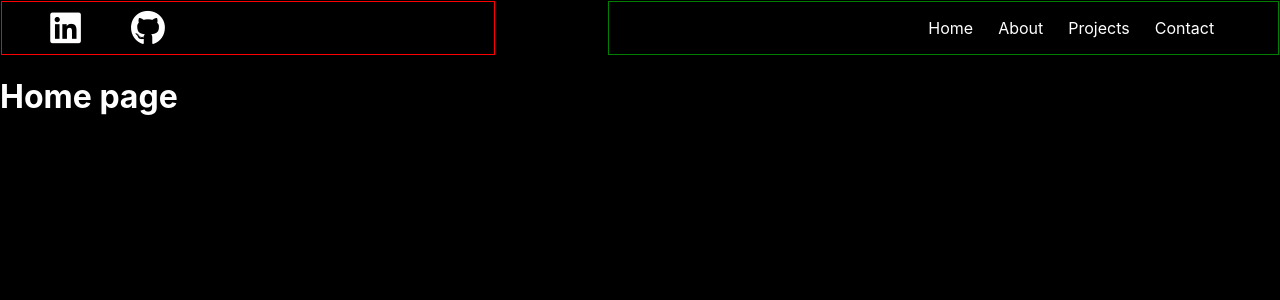
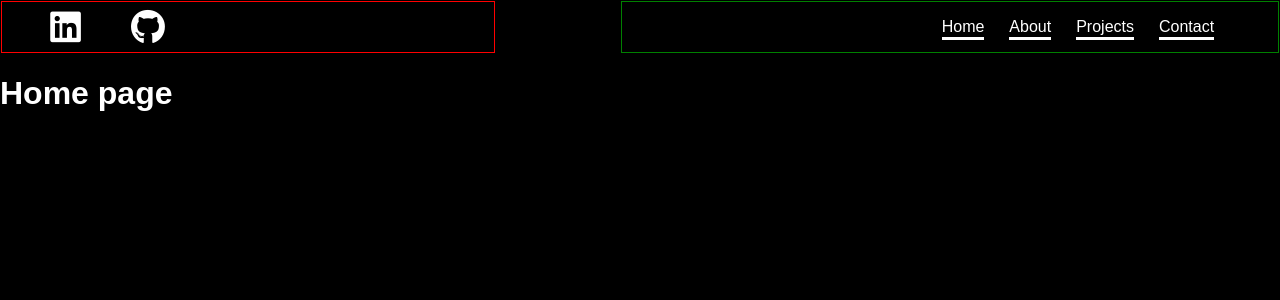
Before and after one commit to dthomas91/new-portfolio, a React (Create React App) app in the folder davids-portfolio/: page / in a window 1280 px wide. Shown: the top 300 px of the page. Built offline with nearby package versions, Linux system fonts and the light colour scheme.

Commit message:
underlined links in header

```diff
--- a/davids-portfolio/src/App.css
+++ b/davids-portfolio/src/App.css
@@ -1,6 +1,7 @@
 body {
   background-color: black;
   color: white;
+  font-family: sans-serif;
 }
 
 .header {
@@ -44,4 +45,6 @@ i:hover {
 .header_links {
   color: white;
   text-decoration: none;
+  border-bottom: 3px solid white;
+  padding-bottom: 2px
 }
```
